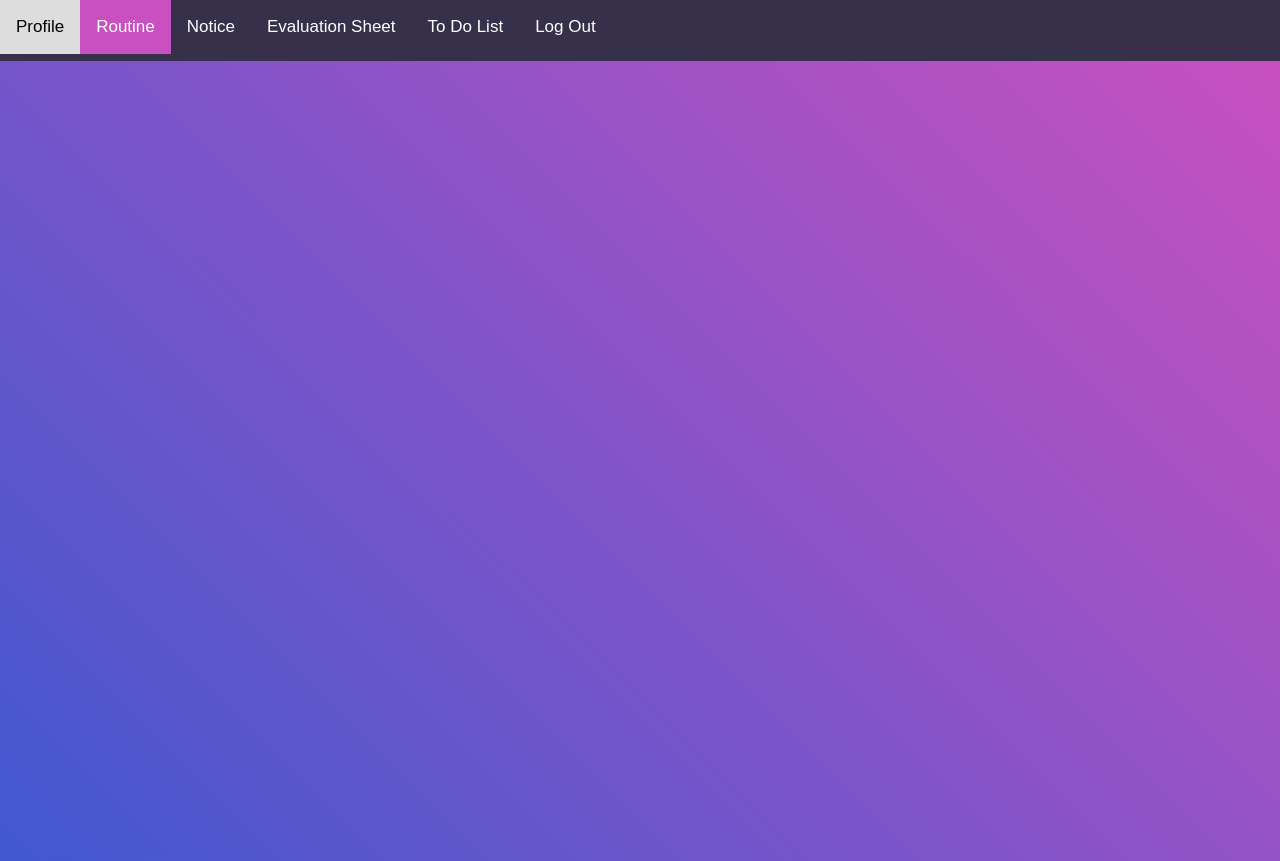
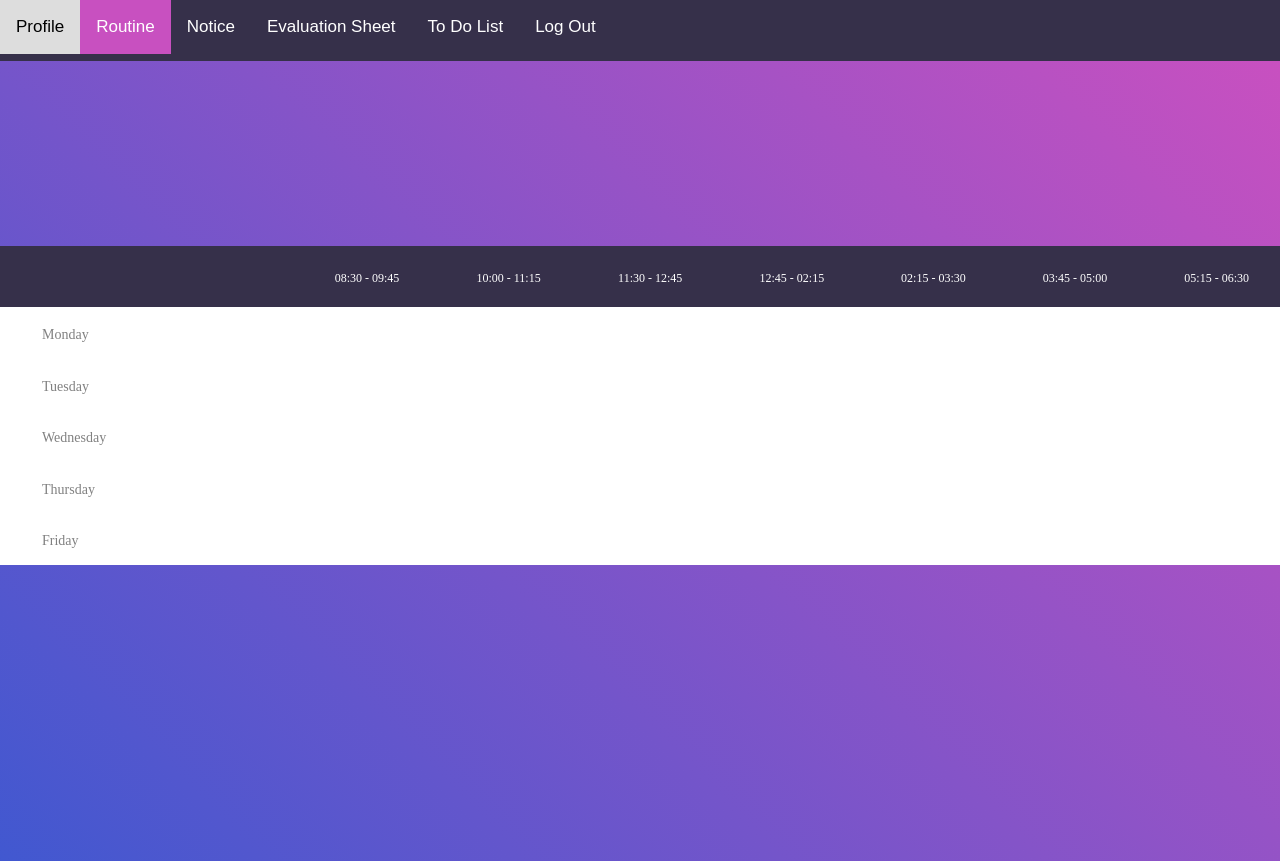
Before and after one commit to farhanishmam/Online-Class-Management-Schola, a PHP site: page /Routine.php in a window 1280 px wide. Run offline with PHP 8.4, Linux system fonts and the light colour scheme; the visitor is signed in with stand-in values (Sample User, id 1); tables that the repository leaves empty or names only in its code hold one stand-in row (values such as "Sample post"); some libraries are stand-ins or nearby versions; some web fonts are replaced.

Commit message:
Routine SQL Completed

```diff
--- a/Routine.js
+++ /dev/null
@@ -1,112 +0,0 @@
-const routineTable = document.querySelector('#routine-table');
-const topNav = document.querySelector('#navContent');
-//Fetch Routine ID and display routine
-
-//Display routine needs to be updated with mySQL function
-displayRoutine(1);
-
-function displayRoutine(routineID)
-{
-    var docRefRoutine = db.collection("Routine").doc(routineID);
-    docRefRoutine.get().then( function(docRefRoutine)
-    {
-        const data = docRefRoutine.data();
-        const tableContent =
-        `
-        <table data-vertable="ver1">
-            <thead>
-                <tr class="row100 head">
-                    <th class="column100 column1" data-column="column1"></th>
-                    <th class="column100 column3" data-column="column2">9:00 - 9:50</th>
-                    <th class="column100 column4" data-column="column3">10:00 - 10:50</th>
-                    <th class="column100 column5" data-column="column4">11:00 - 11:50</th>
-                    <th class="column100 column6" data-column="column5">12:00 - 12:50</th>
-                    <th class="column100 column7" data-column="column6">2:10 - 3:00</th>
-                    <th class="column100 column8" data-column="column7">3:10 - 4:00</th>
-                    <th class="column100 column9" data-column="column8">4:15 - 5:05</th>
-                    <th class="column100 column10" data-column="column9">5:15 - 6:05</th>
-                </tr>
-            </thead>
-            <tbody>
-                <tr class="row100">
-                    <td class="column100 column1" data-column="column1">Monday</td>
-                    <td class="column100 column2" data-column="column2">${data.Monday[1]}</td>
-                    <td class="column100 column3" data-column="column3">${data.Monday[2]}</td>
-                    <td class="column100 column4" data-column="column4">${data.Monday[3]}</td>
-                    <td class="column100 column5" data-column="column5">${data.Monday[4]}</td>
-                    <td class="column100 column6" data-column="column6">${data.Monday[5]}</td>
-                    <td class="column100 column7" data-column="column7">${data.Monday[6]}</td>
-                    <td class="column100 column8" data-column="column8">${data.Monday[7]}</td>
-                    <td class="column100 column9" data-column="column9">${data.Monday[8]}</td>
-                </tr>
-
-                <tr class="row100">
-                    <td class="column100 column1" data-column="column1">Tuesday</td>
-                    <td class="column100 column2" data-column="column2">${data.Tuesday[1]}</td>
-                    <td class="column100 column3" data-column="column3">${data.Tuesday[2]}</td>
-                    <td class="column100 column4" data-column="column4">${data.Tuesday[3]}</td>
-                    <td class="column100 column5" data-column="column5">${data.Tuesday[4]}</td>
-                    <td class="column100 column6" data-column="column6">${data.Tuesday[5]}</td>
-                    <td class="column100 column7" data-column="column7">${data.Tuesday[6]}</td>
-                    <td class="column100 column8" data-column="column8">${data.Tuesday[7]}</td>
-                    <td class="column100 column9" data-column="column9">${data.Tuesday[8]}</td>
-
-
-                </tr>
-
-                <tr class="row100">
-                <td class="column100 column1" data-column="column1">Wednesday</td>
-                    <td class="column100 column2" data-column="column2">${data.Wednesday[1]}</td>
-                    <td class="column100 column3" data-column="column3">${data.Wednesday[2]}</td>
-                    <td class="column100 column4" data-column="column4">${data.Wednesday[3]}</td>
-                    <td class="column100 column5" data-column="column5">${data.Wednesday[4]}</td>
-                    <td class="column100 column6" data-column="column6">${data.Wednesday[5]}</td>
-                    <td class="column100 column7" data-column="column7">${data.Wednesday[6]}</td>
-                    <td class="column100 column8" data-column="column8">${data.Wednesday[7]}</td>
-                    <td class="column100 column9" data-column="column9">${data.Wednesday[8]}</td>
-
-
-                </tr>
-
-                <tr class="row100">
-                    <td class="column100 column1" data-column="column1">Thursday</td>
-                    <td class="column100 column2" data-column="column2">${data.Thursday[1]}</td>
-                    <td class="column100 column3" data-column="column3">${data.Thursday[2]}</td>
-                    <td class="column100 column4" data-column="column4">${data.Thursday[3]}</td>
-                    <td class="column100 column5" data-column="column5">${data.Thursday[4]}</td>
-                    <td class="column100 column6" data-column="column6">${data.Thursday[5]}</td>
-                    <td class="column100 column7" data-column="column7">${data.Thursday[6]}</td>
-                    <td class="column100 column8" data-column="column8">${data.Thursday[7]}</td>
-                    <td class="column100 column9" data-column="column9">${data.Thursday[8]}</td>
-
-
-                </tr>
-
-                <tr class="row100">
-                    <td class="column100 column1" data-column="column1">Friday</td>
-                    <td class="column100 column2" data-column="column2">${data.Friday[1]}</td>
-                    <td class="column100 column3" data-column="column3">${data.Friday[2]}</td>
-                    <td class="column100 column4" data-column="column4">${data.Friday[3]}</td>
-                    <td class="column100 column5" data-column="column5">${data.Friday[4]}</td>
-                    <td class="column100 column6" data-column="column6">${data.Friday[5]}</td>
-                    <td class="column100 column7" data-column="column7">${data.Friday[6]}</td>
-                    <td class="column100 column8" data-column="column8">${data.Friday[7]}</td>
-                    <td class="column100 column9" data-column="column9">${data.Friday[8]}</td>
-
-
-                </tr>
-            </tbody>
-        </table>
-        `
-        routineTable.innerHTML = tableContent;
-    });
-}
-
-//Logout
-const logoutButton = document.querySelector('#logoutButton');
-
-logoutButton.onclick = function()
-{
-    auth.signOut();
-    console.log("User signed out successfully");
-}
--- a/Routine.php
+++ b/Routine.php
@@ -1,3 +1,41 @@
+<?php
+	session_start();
+	include 'sql-conn.php';
+	$email = $_SESSION['Email'];
+	$result = $conn->query("SELECT COURSE_CODE, WEEKDAYS, SLOT, C_LINK FROM STUDENT_ROUTINE where ST_EMAIL = '$email' ");
+	$j=1;
+	function displayRoutine($j, $result) {
+		$row = $result->fetch_assoc();
+		for ( $i=1; $i<8; $i++){
+			if($row==NULL)
+				break;
+			elseif($i<4) {
+				if($j==$row['WEEKDAYS'] && $i==$row['SLOT'])
+					echo '<td style="text-align:center" class="column100 column'.($i+1).'" data-column="'.($i+1).'">'.$row['COURSE_CODE'].'</td>';
+				else {
+					echo '<td style="text-align:center" class="column100 column'.($i+1).'" data-column="'.($i+1).'"> </td>';
+					continue;
+				}
+			}
+			elseif($i==4){
+				echo '<td class="column100 column5" data-column="column5"> </td>';
+				continue;
+			}
+			else{
+				if($j==$row['WEEKDAYS'] && ($i-1)==$row['SLOT'])
+					echo '<td style="text-align:center" class="column100 column'.($i+1).'" data-column="'.($i+1).'">'.$row['COURSE_CODE'].'</td>';
+				else {
+					echo '<td style="text-align:center" class="column100 column'.($i+1).'" data-column="'.($i+1).'"> </td>';
+					continue;
+				}
+			}
+			if($i<7)
+				$row = $result->fetch_assoc();
+		}
+		return $result;
+	}
+?>
+
 <!DOCTYPE html>
 <html lang="en">
 <head>
@@ -37,11 +75,60 @@
 		<div class="container-table100">
 			<div class="wrap-table100">
 				<div id = "routine-table" class="table100 ver1 m-b-110">
-					<!-- Routine Table will be dynamically loaded -->
+				<table data-vertable="ver1">
+					<thead>
+						<tr class="row100 head">
+							<th class="column100 column1" data-column="column1"></th>
+							<th style="text-align:center" class="column100 column3" data-column="column2">08:30 - 09:45</th>
+							<th style="text-align:center" class="column100 column4" data-column="column3">10:00 - 11:15</th>
+							<th style="text-align:center" class="column100 column5" data-column="column4">11:30 - 12:45</th>
+							<th style="text-align:center" class="column100 column6" data-column="column5">12:45 - 02:15</th>
+							<th style="text-align:center" class="column100 column7" data-column="column6">02:15 - 03:30</th>
+							<th style="text-align:center" class="column100 column8" data-column="column7">03:45 - 05:00</th>
+							<th style="text-align:center" class="column100 column9" data-column="column8">05:15 - 06:30</th>
+						</tr>
+					</thead>
+						<?php
+						echo '<tbody>
+							<tr class="row100">
+								<td class="column100 column1" data-column="column1">Monday</td>';
+								$result=displayRoutine($j, $result);
+								echo
+							'</tr>
+
+							<tr class="row100">
+								<td class="column100 column1" data-column="column1">Tuesday</td>';
+								$j++;
+								$result=displayRoutine($j, $result);
+								echo
+							'</tr>
+
+							<tr class="row100">
+								<td class="column100 column1" data-column="column1">Wednesday</td>';
+								$j++;
+								$result=displayRoutine($j, $result);
+								echo
+							'</tr>
+
+							<tr class="row100">
+								<td class="column100 column1" data-column="column1">Thursday</td>';
+								$j++;
+								$result=displayRoutine($j, $result);
+								echo
+							'</tr>
+
+							<tr class="row100">
+								<td class="column100 column1" data-column="column1">Friday</td>';
+								$j++;
+								$result=displayRoutine($j, $result);
+								echo
+							'</tr>
+						</tbody>';
+						?>
+					</table>
 				</div>
 			</div>
 		</div>
 	</div>
-	<script src = "Routine.js"></script>
 </body>
 </html>
```
